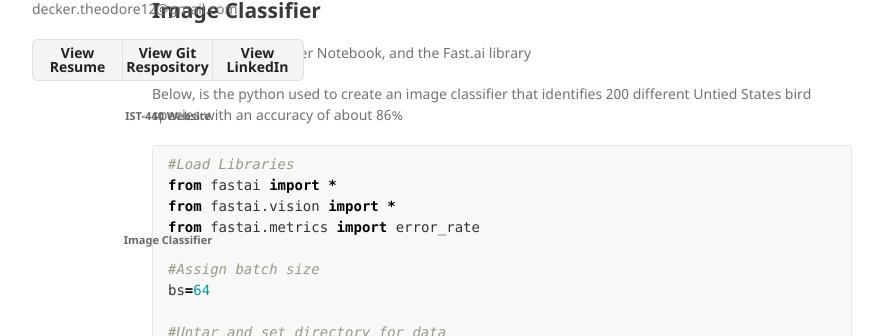
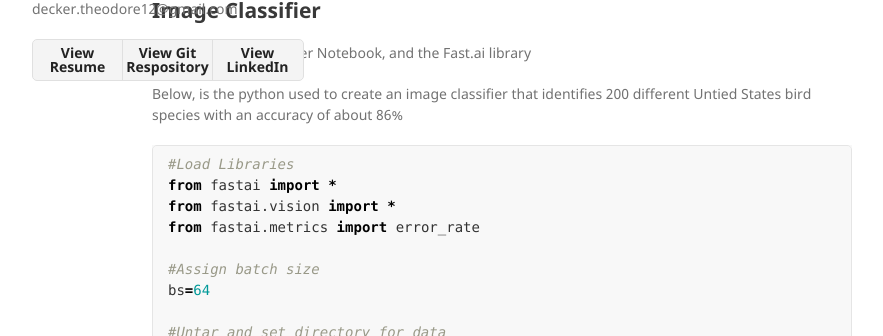
Before and after one commit to theodore-decker/theodore-decker.github.io, a Jekyll site: the page built from index.md, in a window 1280 px wide. Shown: the part 527-863 px from the top of the page, without its empty margins (218-1101 px from the left). Built offline with Jekyll 4.4.1, drawn with Linux system fonts in a browser that asks for light colours; our own code applies the rules of GitHub Pages for plain Markdown files.

Commit message:
Update default.html

```diff
--- a/_layouts/default.html
+++ b/_layouts/default.html
@@ -29,8 +29,8 @@
           <li><a href="/docs/DECKER_Theodore-Resume 8.2.19.pdf"><strong>View Resume</strong></a></li>
           <li><a href="https://github.com/theodore-decker"><strong>View Git Respository</strong></a></li>
           <li><a href="https://www.linkedin.com/in/theodore-decker-067975149/"><strong>View LinkedIn</strong></a></li>
-          <h1><a href="/IST-440/index.html" style="padding-top: 50px;">IST-440 Website</a></h1>
-          <h1><a href="/bird/index.html" style="padding-top: 50px;">Image Classifier</a></h1>
+          <!--<h1><a href="/IST-440/index.html" style="padding-top: 50px;">IST-440 Website</a></h1>
+          <h1><a href="/bird/index.html" style="padding-top: 50px;">Image Classifier</a></h1>-->
         </ul>
         {% endif %}
       </header>
```
